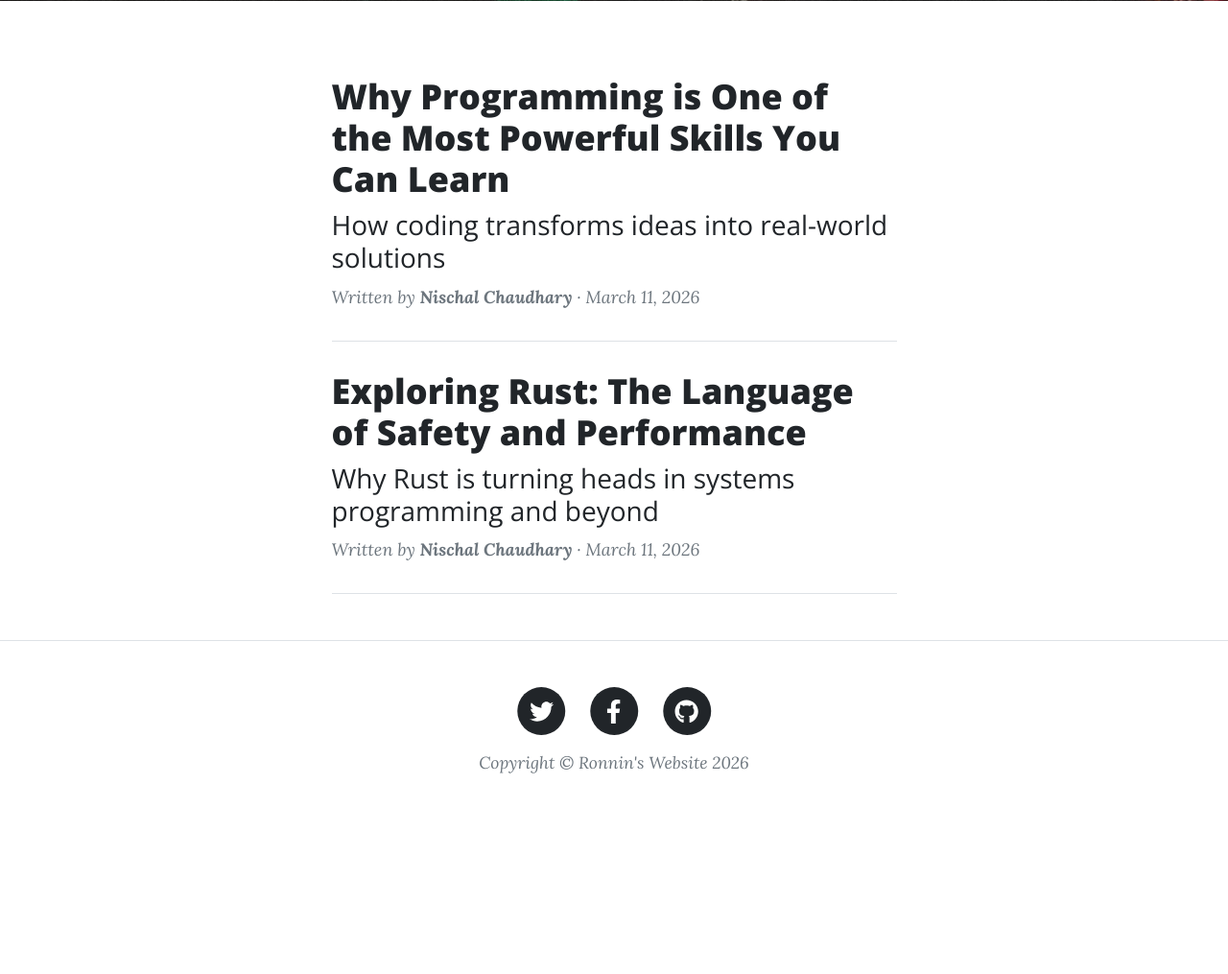
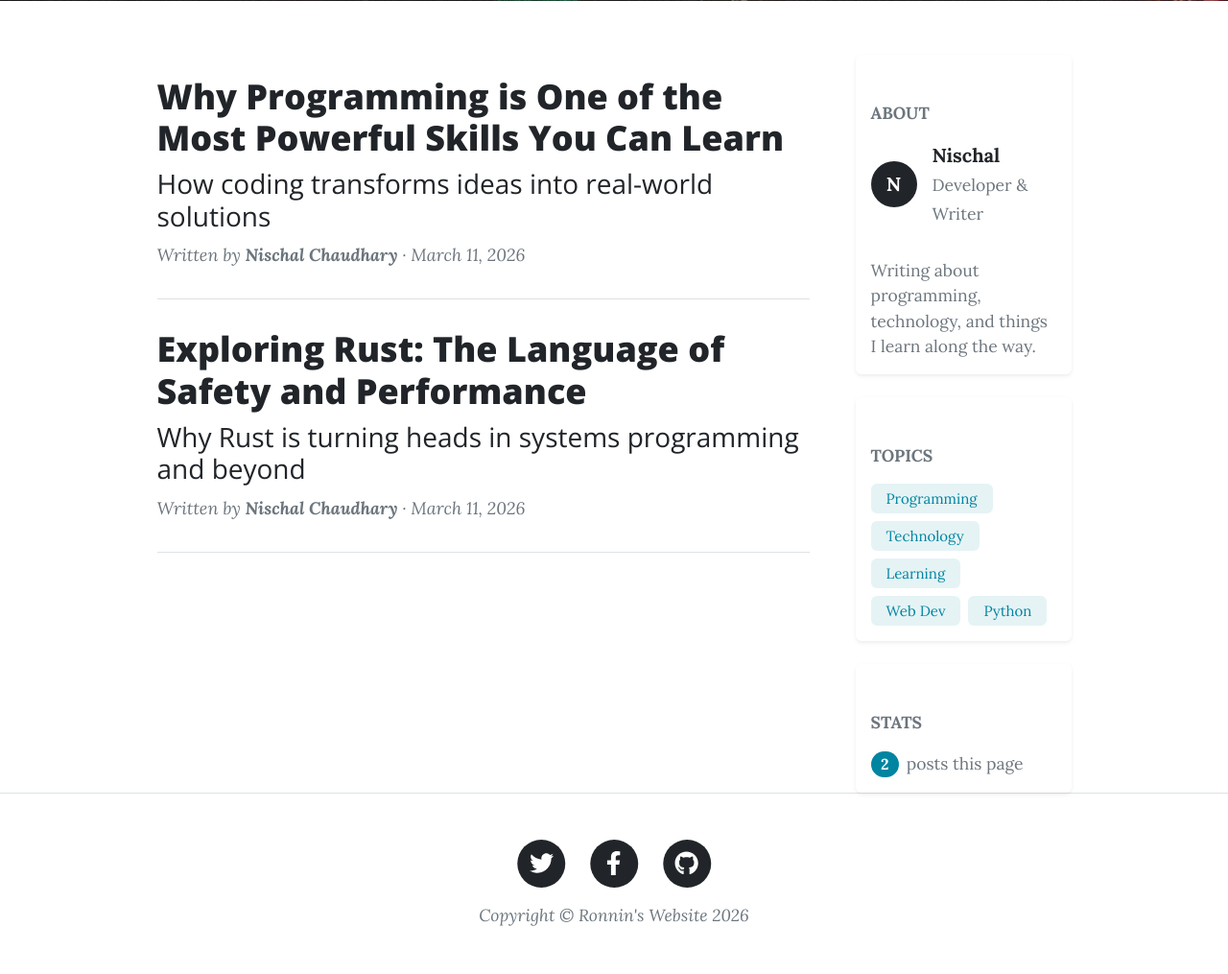
Before and after one commit to ronnin796/flask_blog_app, a Flask app: page / in a window 1280 px wide. Shown: the part 558-1573 px from the top of the page at 96% size. Before the commit the page ends 1364 px from the top, so only its background shows below. Run offline with Flask 3, Linux system fonts and the light colour scheme; data comes from the database, SQL or seed files in the repository; some libraries are stand-ins or nearby versions.

Commit message:
posts fixed

```diff
--- a/templates/index.html
+++ b/templates/index.html
@@ -15,9 +15,10 @@
     </div>
   </header>
   <!-- Main Content -->
-  <div class="container px-4 px-lg-5 mt-4">
-    <div class="row gx-4 gx-lg-5 justify-content-center">
-      <div class="col-md-10 col-lg-8 col-xl-7">
+  <div class="container px-4 px-lg-5 mt-5">
+    <div class="row gx-5 justify-content-center">
+      <!-- Post List -->
+      <div class="col-12 col-lg-7 col-xl-8">
         {% for post in all_posts %}
           <div class="post-preview">
             <a href="{{ url_for('blog.show_post', post_id=post.id) }}">
@@ -34,14 +35,13 @@
           </div>
           <hr class="my-4" />
         {% endfor %}
-        <!-- Create Post Button -->
         {% if current_user.is_authenticated and current_user.is_admin %}
           <div class="d-flex justify-content-end mb-4">
             <a class="btn btn-primary" href="{{ url_for("blog.add_post") }}">Create New Post</a>
           </div>
         {% endif %}
         <!-- Pagination -->
-        <div class="d-flex justify-content-between mb-4">
+        <div class="d-flex justify-content-between mb-5">
           {% if has_prev %}
             <a class="btn btn-outline-secondary text-uppercase"
                href="{{ url_for('blog.get_all_posts', page=page-1) }}">← Newer Posts</a>
@@ -54,6 +54,50 @@
           {% endif %}
         </div>
       </div>
+      <!-- Sidebar (lg+ only) -->
+      <div class="col-lg-4 col-xl-3 d-none d-lg-block">
+        <div class="sticky-top pt-2" style="top: 2rem;">
+          <!-- About card -->
+          <div class="card border-0 shadow-sm mb-4">
+            <div class="card-body">
+              <p class="text-uppercase text-muted small fw-bold mb-3">About</p>
+              <div class="d-flex align-items-center gap-3 mb-3">
+                <div class="rounded-circle bg-dark text-white d-flex align-items-center justify-content-center flex-shrink-0 fw-bold fs-5"
+                     style="width:48px;
+                            height:48px">N</div>
+                <div>
+                  <div class="fw-semibold">Nischal</div>
+                  <small class="text-muted">Developer &amp; Writer</small>
+                </div>
+              </div>
+              <p class="text-muted small mb-0">Writing about programming, technology, and things I learn along the way.</p>
+            </div>
+          </div>
+          <!-- Topics card -->
+          <div class="card border-0 shadow-sm mb-4">
+            <div class="card-body">
+              <p class="text-uppercase text-muted small fw-bold mb-3">Topics</p>
+              <div class="d-flex flex-wrap gap-2">
+                <span class="badge bg-primary bg-opacity-10 text-primary fw-normal px-3 py-2">Programming</span>
+                <span class="badge bg-primary bg-opacity-10 text-primary fw-normal px-3 py-2">Technology</span>
+                <span class="badge bg-primary bg-opacity-10 text-primary fw-normal px-3 py-2">Learning</span>
+                <span class="badge bg-primary bg-opacity-10 text-primary fw-normal px-3 py-2">Web Dev</span>
+                <span class="badge bg-primary bg-opacity-10 text-primary fw-normal px-3 py-2">Python</span>
+              </div>
+            </div>
+          </div>
+          <!-- Posts count card -->
+          <div class="card border-0 shadow-sm">
+            <div class="card-body">
+              <p class="text-uppercase text-muted small fw-bold mb-3">Stats</p>
+              <div class="d-flex align-items-center gap-2">
+                <span class="badge bg-primary rounded-pill fs-6">{{ all_posts|length }}</span>
+                <span class="text-muted small">post{{ 's' if all_posts|length != 1 }} this page</span>
+              </div>
+            </div>
+          </div>
+        </div>
+      </div>
     </div>
   </div>
 {% endblock %}
```
